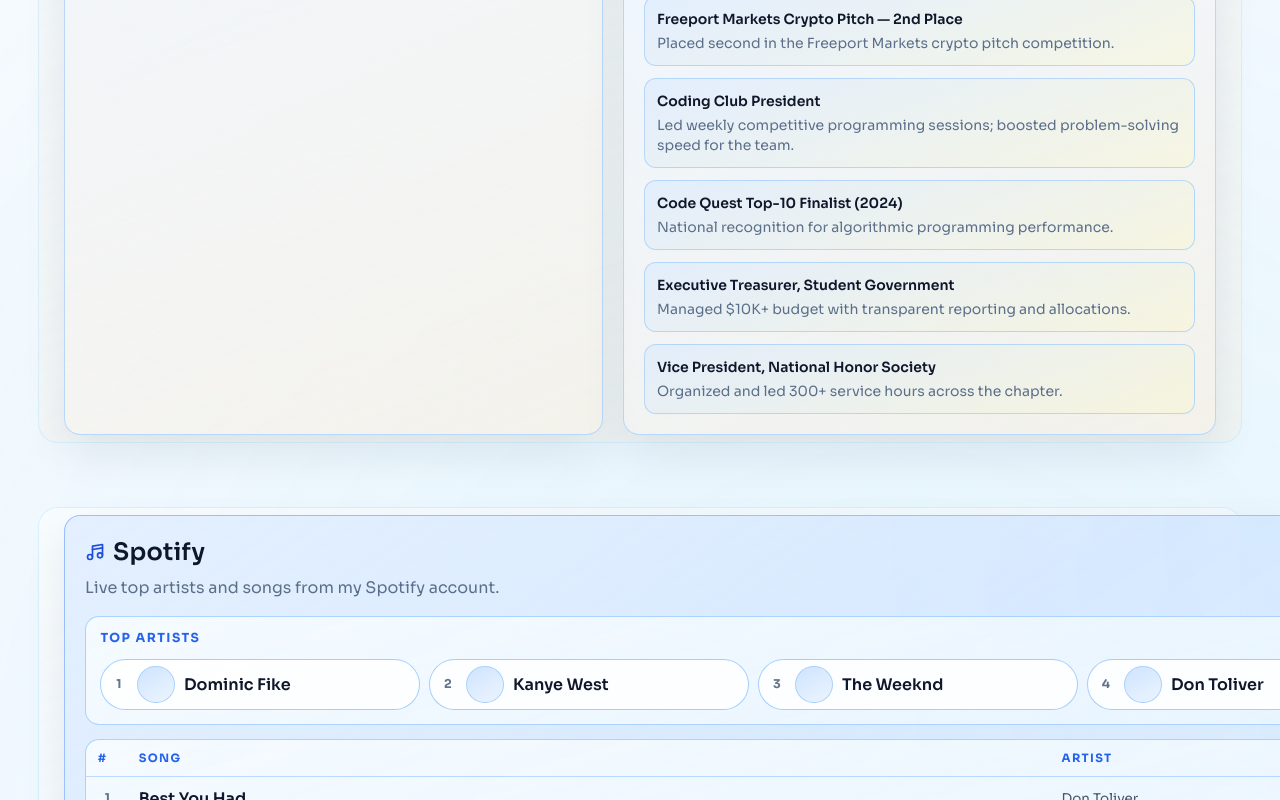
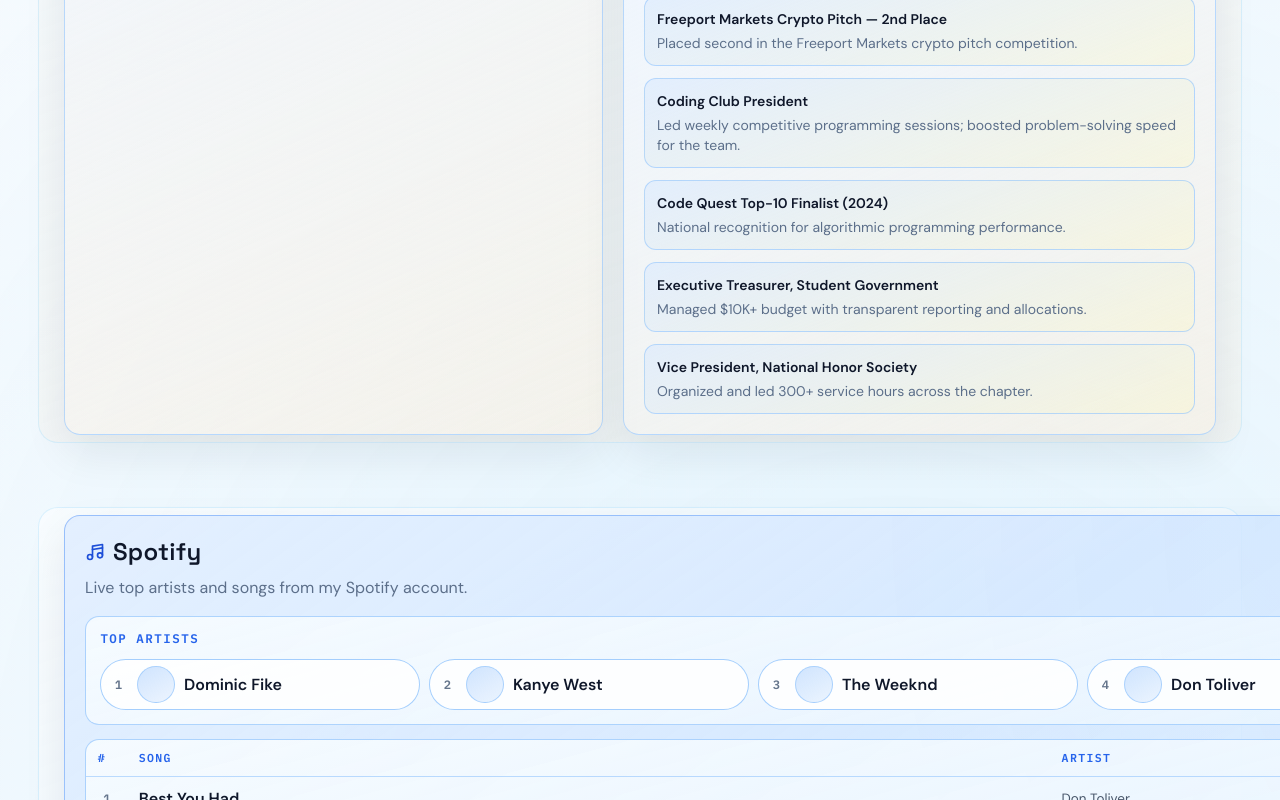
Before and after one commit to tristandarnell/Tristan-Darnell-personal-website, a Next.js app: page / in a window 1280 px wide. Shown: the part 2800-3600 px from the top of the page. Built offline with nearby package versions, Linux system fonts and the light colour scheme; no server answers.

Commit message:
fun fixes?

```diff
--- a/app/globals.css
+++ b/app/globals.css
@@ -69,12 +69,42 @@
     hsl(var(--background));
   color: hsl(var(--foreground));
   min-height: 100vh;
-  font-family: var(--font-sora), var(--font-grotesk), system-ui, -apple-system, sans-serif;
+  font-family: var(--font-body), system-ui, -apple-system, sans-serif;
   line-height: 1.6;
+  font-feature-settings: "cv05" 1, "cv11" 1;
+  text-rendering: optimizeLegibility;
 }
 
 img {
   max-width: 100%;
+}
+
+h1,
+h2,
+h3,
+.section-title,
+.name-gradient,
+.spotify-title,
+.hero-shows-heading {
+  font-family: var(--font-display), var(--font-body), system-ui, -apple-system, sans-serif;
+}
+
+.pill,
+.spotify-panel-label,
+.spotify-table-head,
+.hero-show-label,
+.spotify-index {
+  font-family:
+    var(--font-mono),
+    ui-monospace,
+    SFMono-Regular,
+    Menlo,
+    Monaco,
+    Consolas,
+    "Liberation Mono",
+    "Courier New",
+    monospace;
+  letter-spacing: 0.08em;
 }
 
 .dark body {
--- a/app/layout.tsx
+++ b/app/layout.tsx
@@ -1,16 +1,23 @@
 import type { Metadata } from "next";
-import { Space_Grotesk, Sora } from "next/font/google";
+import { DM_Sans, IBM_Plex_Mono, Space_Grotesk } from "next/font/google";
 import "./globals.css";
 
-const grotesk = Space_Grotesk({
+const display = Space_Grotesk({
   subsets: ["latin"],
-  variable: "--font-grotesk",
+  variable: "--font-display",
   display: "swap"
 });
 
-const sora = Sora({
+const body = DM_Sans({
   subsets: ["latin"],
-  variable: "--font-sora",
+  variable: "--font-body",
+  display: "swap"
+});
+
+const mono = IBM_Plex_Mono({
+  subsets: ["latin"],
+  weight: ["400", "500", "600"],
+  variable: "--font-mono",
   display: "swap"
 });
 
@@ -22,7 +29,7 @@
 
 export default function RootLayout({ children }: { children: React.ReactNode }) {
   return (
-    <html lang="en" className={`${grotesk.variable} ${sora.variable}`}>
+    <html lang="en" className={`${display.variable} ${body.variable} ${mono.variable}`}>
       <body>{children}</body>
     </html>
   );
```
